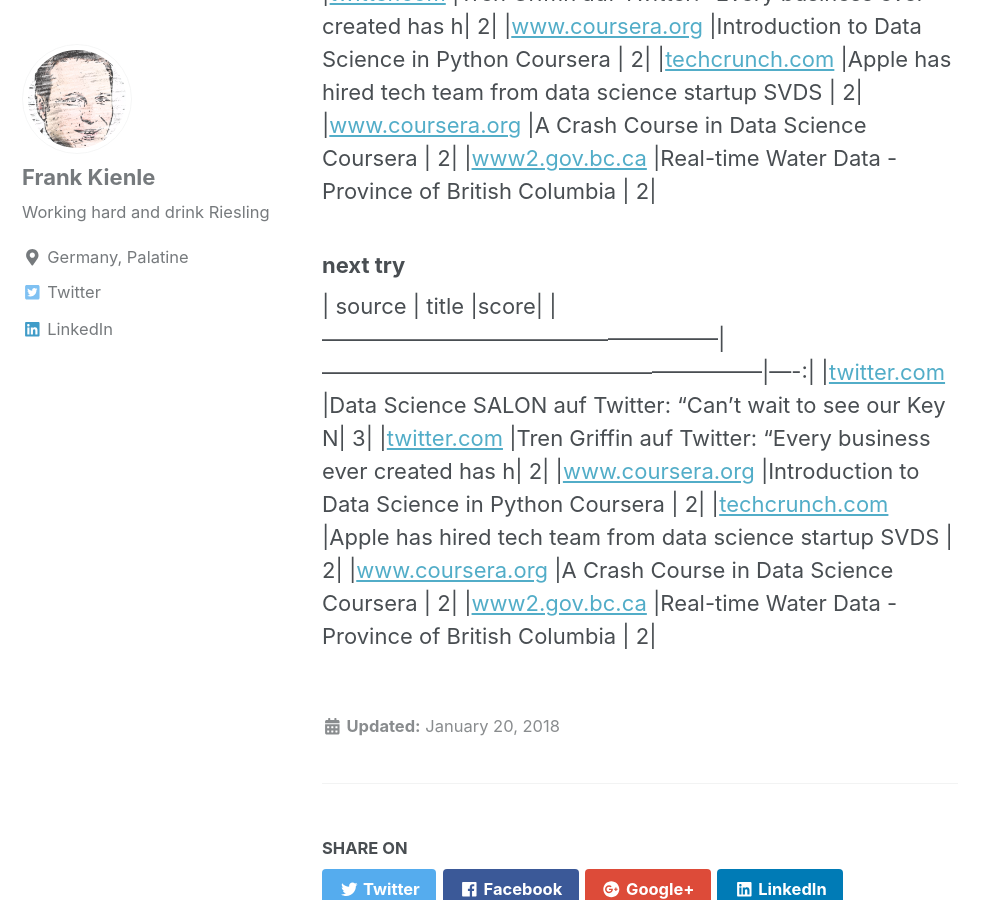
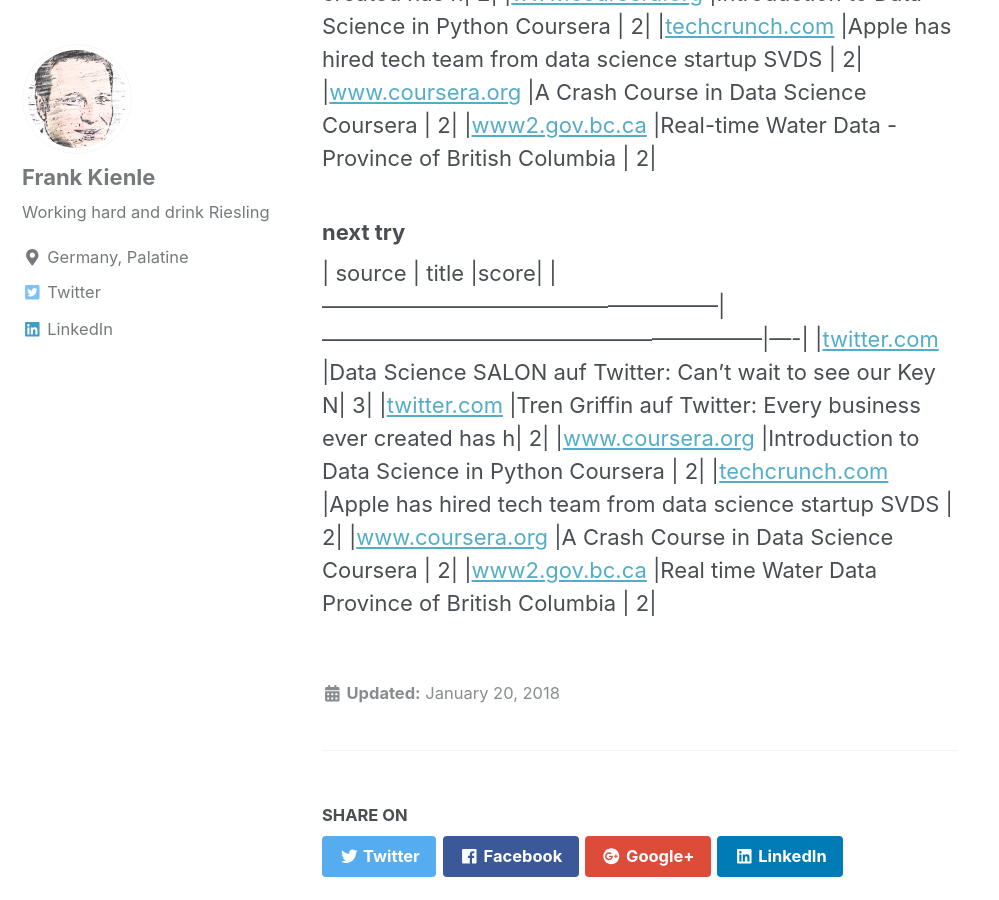
Before and after one commit to kienlef/kienlef.github.io, a Jekyll site: the page built from _posts/2018-01-20-twitter analysis 2018-01-20.md, in a window 1280 px wide and 900 px high, scrolled down 3151 px. Shown: the whole window, without its empty margins (0-999 px from the left). Built offline with Jekyll 4.4.1, drawn with Linux system fonts in a browser that asks for light colours; nearby versions of some CDN libraries; some of the changed text lies outside the part shown.

```diff
--- a/_posts/2018-01-20-twitter analysis 2018-01-20.md
+++ b/_posts/2018-01-20-twitter analysis 2018-01-20.md
@@ -65,10 +64,10 @@
 
 ### next try
 |                        source                        |                           title                            |score|
-|------------------------------------------------------|------------------------------------------------------------|----:|
-|[twitter.com](https://t.co/m9fe2gPhR3)                |Data Science SALON auf Twitter: "Can't wait to see our Key N|    3|
-|[twitter.com](https://t.co/sn0UgSTHN3)                |Tren Griffin auf Twitter: "Every business ever created has h|    2|
+|------------------------------------------------------|------------------------------------------------------------|----|
+|[twitter.com](https://t.co/m9fe2gPhR3)                |Data Science SALON auf Twitter:  Can't wait to see our Key N|    3|
+|[twitter.com](https://t.co/sn0UgSTHN3)                |Tren Griffin auf Twitter:  Every business ever created has h|    2|
 |[www.coursera.org](https://t.co/5qttFqHIVP)           |Introduction to Data Science in Python   Coursera           |    2|
 |[techcrunch.com](https://t.co/jqgw5oS1kn)             |Apple has hired tech team from data science startup SVDS    |    2|
 |[www.coursera.org](https://t.co/TdaTbr4OLi)           |A Crash Course in Data Science   Coursera                   |    2|
-|[www2.gov.bc.ca](https://t.co/yvuVcTrwty)             |Real-time Water Data - Province of British Columbia         |    2|
+|[www2.gov.bc.ca](https://t.co/yvuVcTrwty)             |Real time Water Data  Province of British Columbia         |    2|
```
Also changed, not shown: other parts of _posts/2018-01-20-twitter analysis 2018-01-20.md (+0 -1 lines).
